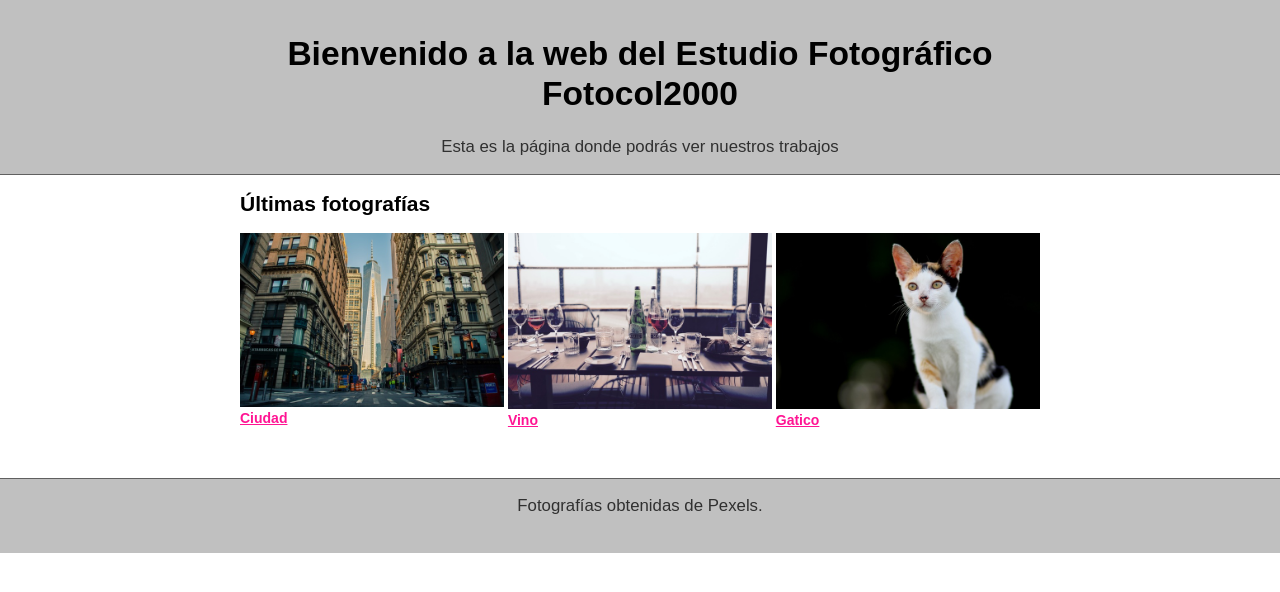
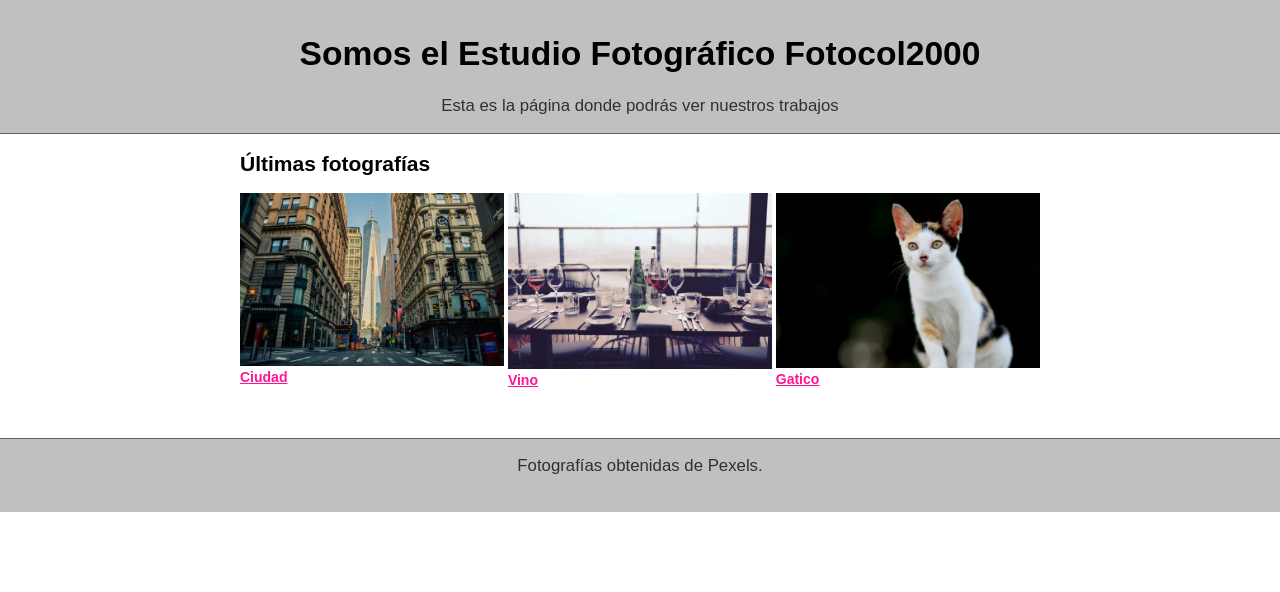
Before and after one commit to jgonza22/pagina-web, a plain HTML site: page index.html in a window 1280 px wide. Shown: the top 592 px of the page. Drawn offline with Linux system fonts and the light colour scheme.

Commit message:
Update index.html

```diff
--- a/index.html
+++ b/index.html
@@ -7,7 +7,7 @@
     </head>
     <body>
         <header>
-        <h1>Bienvenido a la web del Estudio Fotográfico Fotocol2000</h1>
+        <h1>Somos el Estudio Fotográfico Fotocol2000</h1>
         <p>Esta es la página donde podrás ver nuestros trabajos</p>
         </header>
 
```
